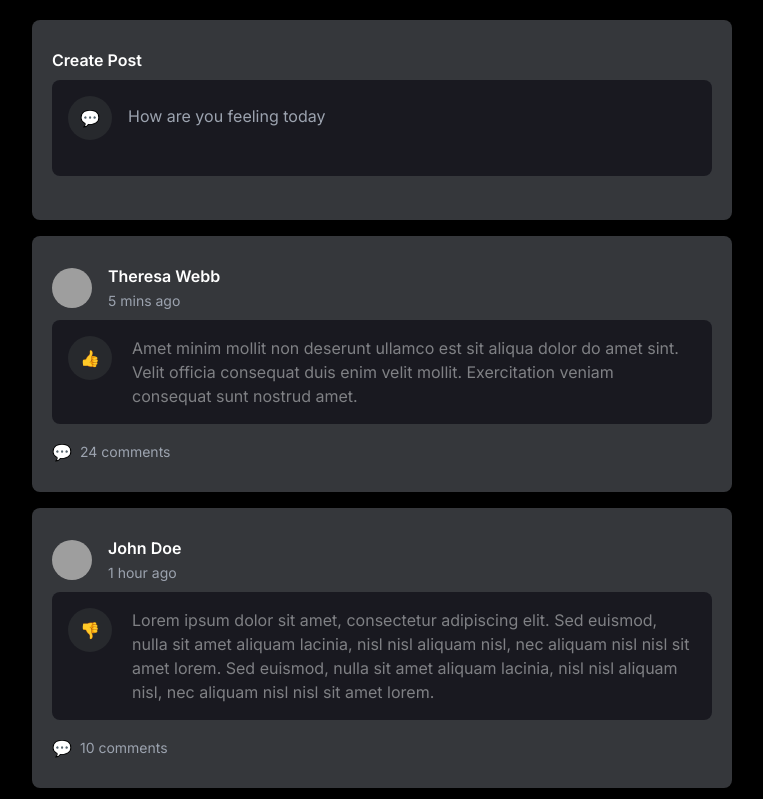
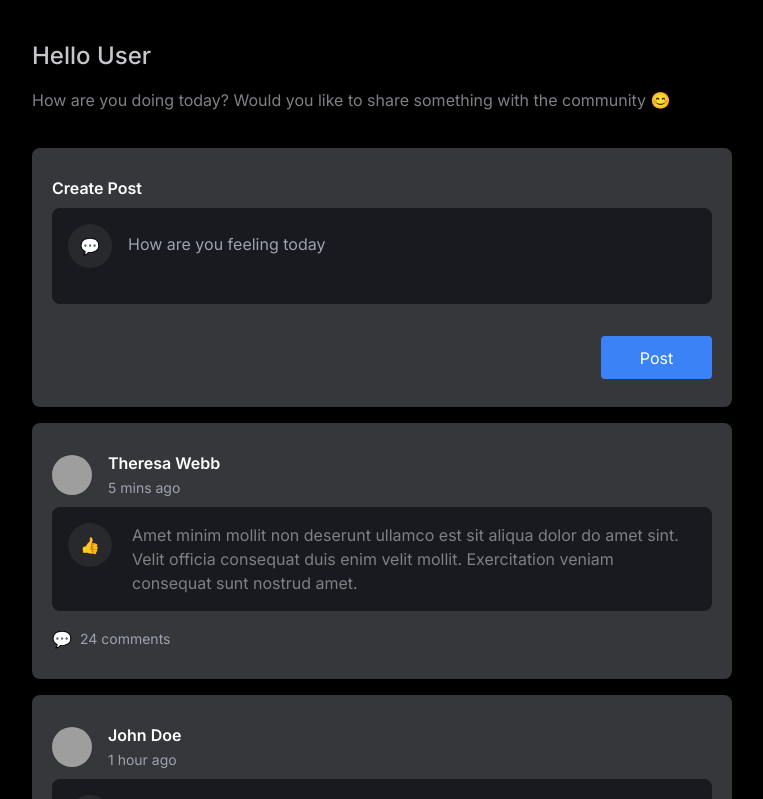
Before and after one commit to siddhant1/Journal, a React (Vite) app: page /posts in a window 1280 px wide. Shown: the top 799 px of the page, without its empty margins (258-1021 px from the left). Built offline with nearby package versions, Linux system fonts and the light colour scheme; grey boxes are pictures that could not be loaded.

Commit message:
Add ability to create post

```diff
--- a/src/components/Post.tsx
+++ b/src/components/Post.tsx
@@ -8,6 +8,8 @@ interface PostProps {
   timestamp?: string;
   commentsCount?: number;
   emoji?: string;
+  createAble?: boolean;
+  handleCreatePost?: () => void;
 }
 
 const Post: React.FC<PostProps> = ({
@@ -16,6 +18,8 @@ const Post: React.FC<PostProps> = ({
   children,
   commentsCount = 0,
   emoji,
+  createAble,
+  handleCreatePost,
 }) => {
   return (
     <div className="py-7 px-5 w-[700px]  rounded-lg shadow-md bg-input-border-primary">
@@ -58,6 +62,16 @@ const Post: React.FC<PostProps> = ({
           </span>
         </div>
       )}
+      {createAble && (
+        <div className="flex items-center justify-end text-right">
+          <button
+            onClick={handleCreatePost}
+            className="w-[111px] h-[43px] mt-4 text-white bg-blue-500 rounded"
+          >
+            Post
+          </button>
+        </div>
+      )}
     </div>
   );
 };
--- a/src/screens/Posts.tsx
+++ b/src/screens/Posts.tsx
@@ -10,9 +10,22 @@ const Posts = () => {
   const { posts } = postsData;
 
   return (
-    <div className="flex items-center justify-center py-5 bg-black">
+    <div className="flex flex-col items-center justify-center py-10 bg-black">
+      <div className="text-white w-[700px] mb-5">
+        <h1 className="mb-4 text-2xl font-medium text-input-label-primary">
+          Hello {user || "User"}
+        </h1>
+        <p className="mb-4 text-md text-text-content">
+          How are you doing today? Would you like to share something with the
+          community{" "}
+          <span role="img" aria-label="smile">
+            😊
+          </span>
+        </p>
+      </div>
+
       <div className="container flex flex-col items-center space-y-4">
-        <Post>
+        <Post createAble handleCreatePost={() => console.log("Creating post")}>
           <TextInput
             placeholder="How are you feeling today"
             onChange={(e) => console.log(e.target.value)}
```
